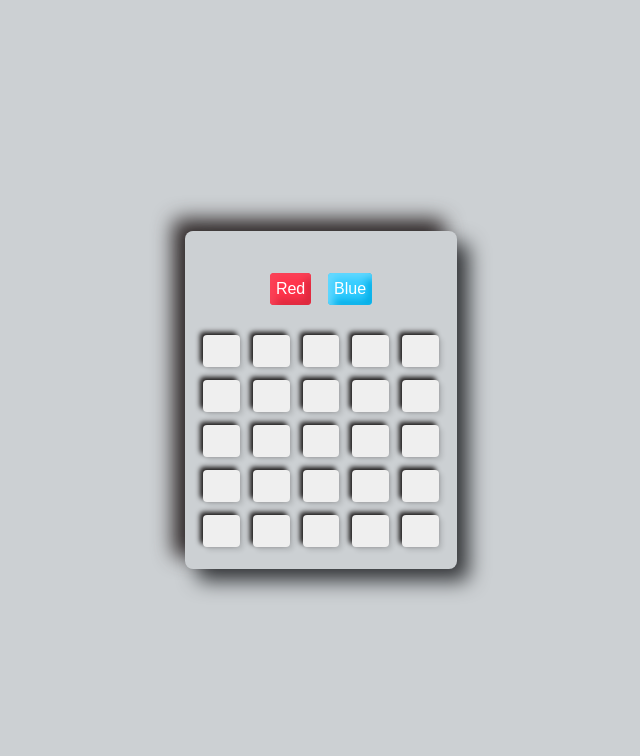
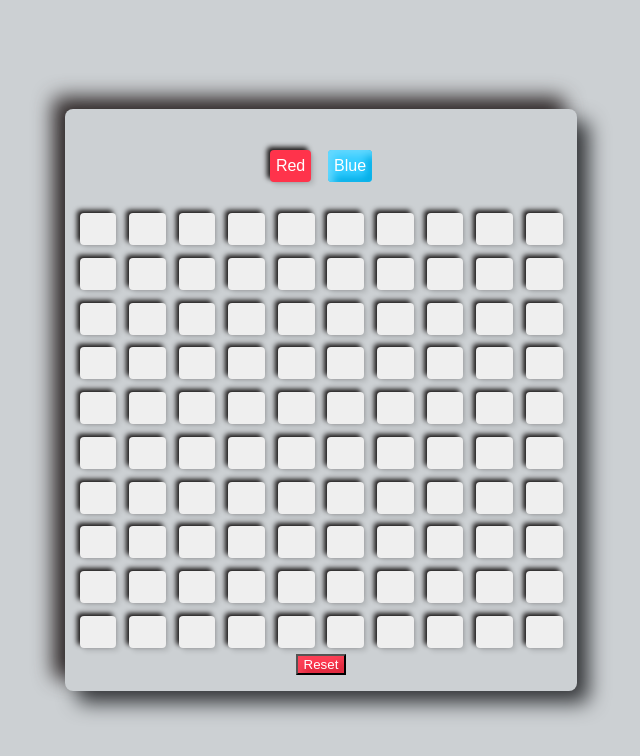
Before and after one commit to Najla-88/Coloring-Squares, a plain HTML site: page index.html in a window 1280 px wide. Shown: the whole page, without its empty margins (319-959 px from the left). Drawn offline with Linux system fonts and the light colour scheme.

Commit message:
Add reset button and change the number of squares

```diff
--- a/index.html
+++ b/index.html
@@ -22,6 +22,8 @@
             <div id="show" class="row">
 
             </div>
+            <button type="button " class="btn red" onclick="reset()">Reset</button>
+
         </div>
 
     </div>
--- a/main.js
+++ b/main.js
@@ -3,8 +3,8 @@ var currentColor = 'red';
 
 let content = "";
 
-for (let i = 0; i < 5; i++) {
-    for (let j = 0; j < 5; j++) {
+for (let i = 0; i < 10; i++) {
+    for (let j = 0; j < 10; j++) {
         content += `<button id="block1" type="button " class="btn"></button>`;
     }
     content += `<br>`
@@ -12,7 +12,7 @@ for (let i = 0; i < 5; i++) {
 document.getElementById("show").innerHTML = content;
 
 let allButtons = document.querySelectorAll("#show button");
-console.log(allButtons);
+// console.log(allButtons);
 
 
 allButtons.forEach(element => {
@@ -31,3 +31,11 @@ function setRed() {
 function setBlue() {
     currentColor = 'blue';
 }
+
+function reset() {
+    let allButtons = document.querySelectorAll("#show button");
+    allButtons.forEach(element => {
+            element.style = "background:white;";
+        })
+        // console.log(allButtons)
+}
--- a/style.css
+++ b/style.css
@@ -46,7 +46,7 @@ body {
     background: #ffffffc7;
 }
 
-#red {
+.red {
     background: #ff334b;
     color: #fff;
     box-shadow: inset 5px 5px 8px #fa4459, inset -5px -5px 8px #d9283c;
```
